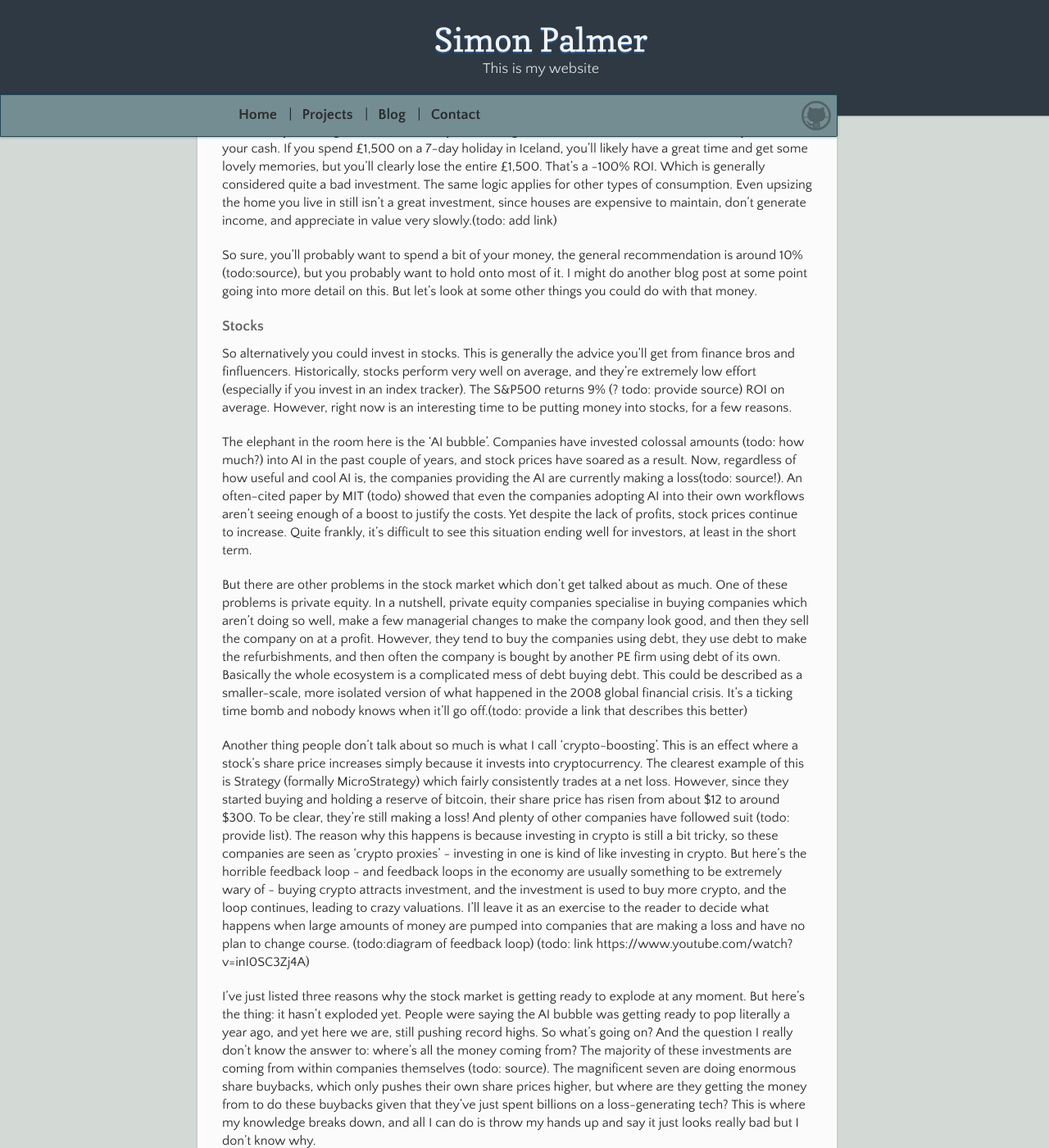
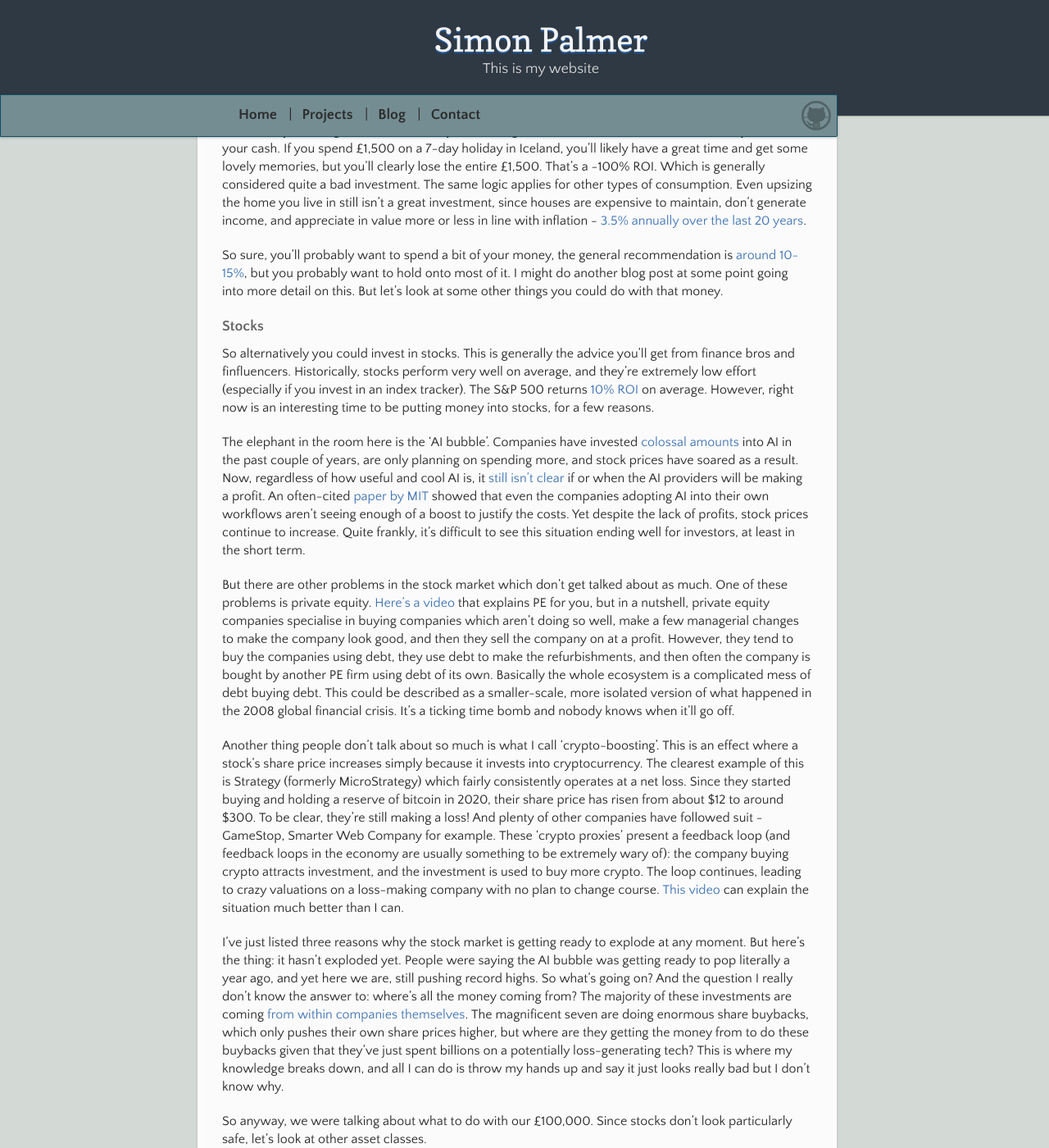
Before and after one commit to craylton/craylton.github.io, a Jekyll site: the page built from blog/economy-is-weird.md, in a window 1280 px wide and 1400 px high, scrolled down 379 px. Shown: the whole window at 82% size. Built offline with Jekyll 4.4.1, drawn with Linux system fonts in a browser that asks for light colours; our own code applies the rules of GitHub Pages for plain Markdown files; some of the changed text lies outside the part shown.

Commit message:
Add some sources

```diff
--- a/blog/economy-is-weird.md
+++ b/blog/economy-is-weird.md
@@ -11,21 +11,21 @@
 
 ### Consumption
 
-Starting with the most tempting, you could spend it. Get yourself a new car, upsize your home, go on a nice holiday, all the good stuff. Obviously these things are nice, but not the most sensible way to use your cash. If you spend £1,500 on a 7-day holiday in Iceland, you'll likely have a great time and get some lovely memories, but you'll clearly lose the entire £1,500. That's a -100% ROI. Which is generally considered quite a bad investment. The same logic applies for other types of consumption. Even upsizing the home you live in still isn't a great investment, since houses are expensive to maintain, don't generate income, and appreciate in value very slowly.(todo: add link)
+Starting with the most tempting, you could spend it. Get yourself a new car, upsize your home, go on a nice holiday, all the good stuff. Obviously these things are nice, but not the most sensible way to use your cash. If you spend £1,500 on a 7-day holiday in Iceland, you'll likely have a great time and get some lovely memories, but you'll clearly lose the entire £1,500. That's a -100% ROI. Which is generally considered quite a bad investment. The same logic applies for other types of consumption. Even upsizing the home you live in still isn't a great investment, since houses are expensive to maintain, don't generate income, and appreciate in value more or less in line with inflation - [3.5% annually over the last 20 years](https://www.propertyinvestmentproject.co.uk/property-statistics/nationwide-average-house-price/).
 
-So sure, you'll probably want to spend a bit of your money, the general recommendation is around 10% (todo:source), but you probably want to hold onto most of it. I might do another blog post at some point going into more detail on this. But let's look at some other things you could do with that money.
+So sure, you'll probably want to spend a bit of your money, the general recommendation is [around 10-15%](https://irsmedic.com/the-ultimate-budgeting-guide-for-lottery-winners-to-keep-wealth/), but you probably want to hold onto most of it. I might do another blog post at some point going into more detail on this. But let's look at some other things you could do with that money.
 
 ### Stocks
 
-So alternatively you could invest in stocks. This is generally the advice you'll get from finance bros and finfluencers. Historically, stocks perform very well on average, and they're extremely low effort (especially if you invest in an index tracker). The S&P500 returns 9% (? todo: provide source) ROI on average. However, right now is an interesting time to be putting money into stocks, for a few reasons.
+So alternatively you could invest in stocks. This is generally the advice you'll get from finance bros and finfluencers. Historically, stocks perform very well on average, and they're extremely low effort (especially if you invest in an index tracker). The S&P 500 returns [10% ROI](https://www.officialdata.org/us/stocks/s-p-500/1928?amount=100&endYear=2025) on average. However, right now is an interesting time to be putting money into stocks, for a few reasons.
 
-The elephant in the room here is the 'AI bubble'. Companies have invested colossal amounts (todo: how much?) into AI in the past couple of years, and stock prices have soared as a result. Now, regardless of how useful and cool AI is, the companies providing the AI are currently making a loss(todo: source!). An often-cited paper by MIT (todo) showed that even the companies adopting AI into their own workflows aren't seeing enough of a boost to justify the costs. Yet despite the lack of profits, stock prices continue to increase. Quite frankly, it's difficult to see this situation ending well for investors, at least in the short term.
+The elephant in the room here is the 'AI bubble'. Companies have invested [colossal amounts](https://www.svcp.com/big-techs-400-billion-ai-spending-spree-just-got-wall-streets-blessing/#:~:text=Alphabet's%20Google%2C%20Microsoft%2C%20Amazon%2C,to%20boost%20outlays%20even%20more.) into AI in the past couple of years, are only planning on spending more, and stock prices have soared as a result. Now, regardless of how useful and cool AI is, it [still isn't clear](https://www.goldmansachs.com/insights/articles/will-the-1-trillion-of-generative-ai-investment-pay-off) if or when the AI providers will be making a profit. An often-cited [paper by MIT](https://mlq.ai/media/quarterly_decks/v0.1_State_of_AI_in_Business_2025_Report.pdf) showed that even the companies adopting AI into their own workflows aren't seeing enough of a boost to justify the costs. Yet despite the lack of profits, stock prices continue to increase. Quite frankly, it's difficult to see this situation ending well for investors, at least in the short term.
 
-But there are other problems in the stock market which don't get talked about as much. One of these problems is private equity. In a nutshell, private equity companies specialise in buying companies which aren't doing so well, make a few managerial changes to make the company look good, and then they sell the company on at a profit. However, they tend to buy the companies using debt, they use debt to make the refurbishments, and then often the company is bought by another PE firm using debt of its own. Basically the whole ecosystem is a complicated mess of debt buying debt. This could be described as a smaller-scale, more isolated version of what happened in the 2008 global financial crisis. It's a ticking time bomb and nobody knows when it'll go off.(todo: provide a link that describes this better)
+But there are other problems in the stock market which don't get talked about as much. One of these problems is private equity. [Here's a video](https://www.youtube.com/watch?v=aGEGE3po_Qc) that explains PE for you, but in a nutshell, private equity companies specialise in buying companies which aren't doing so well, make a few managerial changes to make the company look good, and then they sell the company on at a profit. However, they tend to buy the companies using debt, they use debt to make the refurbishments, and then often the company is bought by another PE firm using debt of its own. Basically the whole ecosystem is a complicated mess of debt buying debt. This could be described as a smaller-scale, more isolated version of what happened in the 2008 global financial crisis. It's a ticking time bomb and nobody knows when it'll go off.
 
-Another thing people don't talk about so much is what I call 'crypto-boosting'. This is an effect where a stock's share price increases simply because it invests into cryptocurrency. The clearest example of this is Strategy (formally MicroStrategy) which fairly consistently trades at a net loss. However, since they started buying and holding a reserve of bitcoin, their share price has risen from about $12 to around $300. To be clear, they're still making a loss! And plenty of other companies have followed suit (todo: provide list). The reason why this happens is because investing in crypto is still a bit tricky, so these companies are seen as 'crypto proxies' - investing in one is kind of like investing in crypto. But here's the horrible feedback loop - and feedback loops in the economy are usually something to be extremely wary of - buying crypto attracts investment, and the investment is used to buy more crypto, and the loop continues, leading to crazy valuations. I'll leave it as an exercise to the reader to decide what happens when large amounts of money are pumped into companies that are making a loss and have no plan to change course. (todo:diagram of feedback loop) (todo: link https://www.youtube.com/watch?v=inI0SC3Zj4A)
+Another thing people don't talk about so much is what I call 'crypto-boosting'. This is an effect where a stock's share price increases simply because it invests into cryptocurrency. The clearest example of this is Strategy (formerly MicroStrategy) which fairly consistently operates at a net loss. Since they started buying and holding a reserve of bitcoin in 2020, their share price has risen from about $12 to around $300. To be clear, they're still making a loss! And plenty of other companies have followed suit - GameStop, Smarter Web Company for example. These 'crypto proxies' present a feedback loop (and feedback loops in the economy are usually something to be extremely wary of): the company buying crypto attracts investment, and the investment is used to buy more crypto. The loop continues, leading to crazy valuations on a loss-making company with no plan to change course. [This video](https://www.youtube.com/watch?v=inI0SC3Zj4A) can explain the situation much better than I can.
 
-I've just listed three reasons why the stock market is getting ready to explode at any moment. But here's the thing: it hasn't exploded yet. People were saying the AI bubble was getting ready to pop literally a year ago, and yet here we are, still pushing record highs. So what's going on? And the question I really don't know the answer to: where's all the money coming from? The majority of these investments are coming from within companies themselves (todo: source). The magnificent seven are doing enormous share buybacks, which only pushes their own share prices higher, but where are they getting the money from to do these buybacks given that they've just spent billions on a loss-generating tech? This is where my knowledge breaks down, and all I can do is throw my hands up and say it just looks really bad but I don't know why.
+I've just listed three reasons why the stock market is getting ready to explode at any moment. But here's the thing: it hasn't exploded yet. People were saying the AI bubble was getting ready to pop literally a year ago, and yet here we are, still pushing record highs. So what's going on? And the question I really don't know the answer to: where's all the money coming from? The majority of these investments are coming [from within companies themselves](https://www.federalreserve.gov/releases/z1/20250911/z1.pdf). The magnificent seven are doing enormous share buybacks, which only pushes their own share prices higher, but where are they getting the money from to do these buybacks given that they've just spent billions on a potentially loss-generating tech? This is where my knowledge breaks down, and all I can do is throw my hands up and say it just looks really bad but I don't know why.
 
 So anyway, we were talking about what to do with our £100,000. Since stocks don't look particularly safe, let's look at other asset classes.
 
@@ -33,9 +33,9 @@
 
 Crypto is ridiculously difficult to analyse, and as a result this section might come across as a bit unhinged. A bitcoin has no inherent value. If you have a bitcoin, the only thing that you can really do with it is sell it. It helps people in no other (legal) way - even if you're lucky enough to find something you can buy with bitcoin, you'll be hit with ludicrous transaction fees. So in that respect, pretty much all cryptocurrency has a value of £0.
 
-But clearly that isn't true - one Bitcoin is comfortably worth above $110,000 at the moment. Crypto is difficult to tax, and is great for buying things on the black market, money laundering etc, which is actually a crazy useful property for a lot of people in our current surveillance state.(todo: find some evidence) Governments will recognise this, and will probably be reluctant and careful with crypto - as ultimately it enables crime/corruption and potentially reduces tax intake - so in the future you might expect crypto to become gradually more centralised and regulated, which would defeat the one and only benefit crypto currently has.
+But clearly that isn't true - one Bitcoin is comfortably worth above $110,000 at the moment. Crypto is difficult to tax, and is great for buying things on the [black market, money laundering etc](https://freepolicybriefs.org/wp-content/uploads/2019/02/freepolicybrief_jan212019.pdf), which is actually a crazy useful property for a lot of people in our current surveillance state. Governments will recognise this, and will probably be reluctant and careful with crypto - as ultimately it enables crime/corruption and potentially reduces tax intake - so in the future you might expect crypto to become gradually more centralised and regulated, which would defeat the one and only benefit crypto currently has.
 
-And yes, I hear you telling me how Trump is pushing *for* crypto rather than against it like he used to (todo: link). In reality, crytocurrency is actually closely correlated with the stock market (likely due to the fact that selling it is the most useful thing you can legally do with it, so it's pretty much only a financial asset and nothing else). And Trump, a man who always has one eye on the stock market, has found that controlling crypto is a great way of indirectly controlling the stock market. Handy huh?
+And yes, I hear you telling me how Trump is pushing *for* crypto rather than against it [like he used to](https://www.bbc.co.uk/news/business-57392734). In reality, crytocurrency is actually closely correlated with the stock market (likely due to the fact that selling it is the most useful thing you can legally do with it, so it's pretty much only a financial asset and nothing else). And Trump, a man who always has one eye on the stock market, has found that controlling crypto is a great way of indirectly controlling the stock market. Handy huh?
 (todo: condense the past 2 paragraphs)
 
 To summarise, many of the problems we looked at in the stock market apply to crypto too since they are closely linked. The crypto world is constantly rife with scams and scandals, and crypto prices swing wildly for often no reason at all. You'd probably be a bit nervous putting your £100,000 in here. Let's keep looking.
@@ -44,7 +44,7 @@
 
 Bonds have typically been considered the 'safe' choice for investors. Governments are so trustworthy that when you buy bonds from them, you just *know* they'll pay out in full. Except even that's starting to change. The international powerhouse, the USA, is now only a mere AA+ credit rating downgraded from its AAA. And to put that in perspective since AA+ still sounds pretty good, France has an AA- rating and is talking about needing an IMF bailout.
 
-Take a look at the list of countries by credit rating and see how many have a 'Positive' outlook. (todo https://en.wikipedia.org/wiki/List_of_countries_by_credit_rating) Spoiler: there are 5 at the time of writing, and 10 are negative.
+Take a look at the [list of countries by credit rating](https://en.wikipedia.org/wiki/List_of_countries_by_credit_rating) and see how many have a 'Positive' outlook. Spoiler: there are 5 at the time of writing, while 10 are negative.
 
 So bonds, which have a fairly low ROI anyway, aren't looking as safe as they once did. Let's keep looking!
 
@@ -56,9 +56,9 @@
 
 ### Property
 
-We're running out of places to put our £100,000 now. So let's look at a classic - buying a rental property. Historically this has been a very lucrative investment. But now, in the UK at least, the government has been trying its very hardest to make things difficult for landlords (todo: link to list of reasons). And regular people are struggling more and more to get onto the housing ladder.
+We're running out of places to put our £100,000 now. So let's look at a classic - buying a rental property. Historically this has been a very lucrative investment. But now, in the UK at least, the government has been trying its very hardest to [make things difficult for landlords](https://www.gov.uk/government/publications/guide-to-the-renters-rights-bill/guide-to-the-renters-rights-bill). And regular people are struggling more and more to get onto the housing ladder.
 
-Now there's an absolute ton of expert analysis on this topic already(todo: links), so I won't add to the pile. Although maybe I'll do a separate blog post on that one day. But ultimately we're in a position where people are buying their first home later in life, getting long-term mortgages that last beyond their retirement age, and then spending the rest of their lives struggling to pay for it. I don't see this as sustainable. And in my opinion, the "just build more houses" approach is exactly what China did, and look where it got them (todo: link). So I'm expecting some kind of major shake-up in the property market in the future.
+Now there's an absolute ton of expert analysis on this topic already (I'll just give you a couple of links here: [link1](https://www.imf.org/en/Publications/fandd/issues/2024/12/the-housing-affordability-crunch-deniz-igan), [link2](https://www.weforum.org/stories/2024/06/global-housing-crisis-practical-solutions/)), so I won't add to the pile. Although maybe I'll do a separate blog post on that one day. But ultimately we're in a position where people are buying their first home later in life, getting long-term mortgages that last beyond their retirement age, and then spending the rest of their lives struggling to pay for it. I don't see this as sustainable. And in my opinion, the "just build more houses" approach is exactly what China did, and [look where it got them](https://www.nytimes.com/2025/08/25/business/china-property-downturn.html). So I'm expecting some kind of major shake-up in the property market in the future.
 
 ### So what do we do?
 
```
Also changed, not shown: other parts of blog/economy-is-weird.md (+1 -1 lines).
